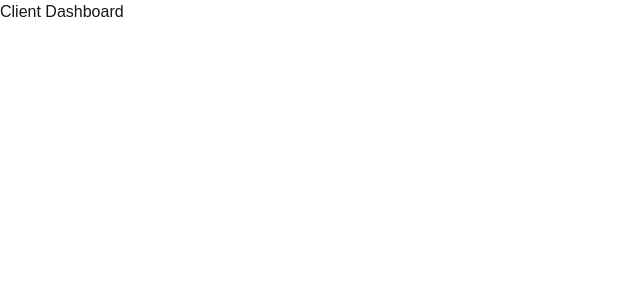
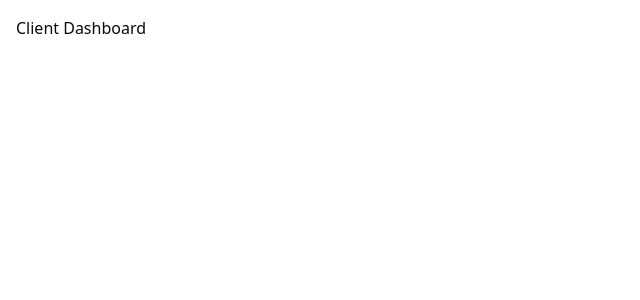
Before and after one commit to use-dev-trial/dev-trial, a Next.js app in the folder frontend/: page /dashboard in a window 1280 px wide. Shown: the top 300 px of the page, without its empty margins (0-640 px from the left). Built offline with nearby package versions, Linux system fonts and the light colour scheme.

Commit message:
Add shadcn

```diff
--- /dev/null
+++ b/frontend/src/app/(client)/create-challenge/page.tsx
@@ -0,0 +1,7 @@
+export default function CreateChallenge() {
+  return (
+    <div className="h-screen p-4">
+      <h1>Create Challenge</h1>
+    </div>
+  );
+}
--- a/frontend/src/app/(client)/dashboard/page.tsx
+++ b/frontend/src/app/(client)/dashboard/page.tsx
@@ -1,6 +1,6 @@
 export default function Dashboard() {
   return (
-    <div>
+    <div className="h-screen p-4">
       <h1>Client Dashboard</h1>
     </div>
   );
--- a/frontend/src/app/globals.css
+++ b/frontend/src/app/globals.css
@@ -1,26 +1,122 @@
 @import 'tailwindcss';
+@import 'tw-animate-css';
 
-:root {
-  --background: #ffffff;
-  --foreground: #171717;
-}
+@custom-variant dark (&:is(.dark *));
 
 @theme inline {
   --color-background: var(--background);
   --color-foreground: var(--foreground);
   --font-sans: var(--font-geist-sans);
   --font-mono: var(--font-geist-mono);
+  --color-sidebar-ring: var(--sidebar-ring);
+  --color-sidebar-border: var(--sidebar-border);
+  --color-sidebar-accent-foreground: var(--sidebar-accent-foreground);
+  --color-sidebar-accent: var(--sidebar-accent);
+  --color-sidebar-primary-foreground: var(--sidebar-primary-foreground);
+  --color-sidebar-primary: var(--sidebar-primary);
+  --color-sidebar-foreground: var(--sidebar-foreground);
+  --color-sidebar: var(--sidebar);
+  --color-chart-5: var(--chart-5);
+  --color-chart-4: var(--chart-4);
+  --color-chart-3: var(--chart-3);
+  --color-chart-2: var(--chart-2);
+  --color-chart-1: var(--chart-1);
+  --color-ring: var(--ring);
+  --color-input: var(--input);
+  --color-border: var(--border);
+  --color-destructive: var(--destructive);
+  --color-accent-foreground: var(--accent-foreground);
+  --color-accent: var(--accent);
+  --color-muted-foreground: var(--muted-foreground);
+  --color-muted: var(--muted);
+  --color-secondary-foreground: var(--secondary-foreground);
+  --color-secondary: var(--secondary);
+  --color-primary-foreground: var(--primary-foreground);
+  --color-primary: var(--primary);
+  --color-popover-foreground: var(--popover-foreground);
+  --color-popover: var(--popover);
+  --color-card-foreground: var(--card-foreground);
+  --color-card: var(--card);
+  --radius-sm: calc(var(--radius) - 4px);
+  --radius-md: calc(var(--radius) - 2px);
+  --radius-lg: var(--radius);
+  --radius-xl: calc(var(--radius) + 4px);
 }
 
-@media (prefers-color-scheme: dark) {
-  :root {
-    --background: #0a0a0a;
-    --foreground: #ededed;
+:root {
+  --radius: 0.625rem;
+  --background: oklch(1 0 0);
+  --foreground: oklch(0.145 0 0);
+  --card: oklch(1 0 0);
+  --card-foreground: oklch(0.145 0 0);
+  --popover: oklch(1 0 0);
+  --popover-foreground: oklch(0.145 0 0);
+  --primary: oklch(0.205 0 0);
+  --primary-foreground: oklch(0.985 0 0);
+  --secondary: oklch(0.97 0 0);
+  --secondary-foreground: oklch(0.205 0 0);
+  --muted: oklch(0.97 0 0);
+  --muted-foreground: oklch(0.556 0 0);
+  --accent: oklch(0.97 0 0);
+  --accent-foreground: oklch(0.205 0 0);
+  --destructive: oklch(0.577 0.245 27.325);
+  --border: oklch(0.922 0 0);
+  --input: oklch(0.922 0 0);
+  --ring: oklch(0.708 0 0);
+  --chart-1: oklch(0.646 0.222 41.116);
+  --chart-2: oklch(0.6 0.118 184.704);
+  --chart-3: oklch(0.398 0.07 227.392);
+  --chart-4: oklch(0.828 0.189 84.429);
+  --chart-5: oklch(0.769 0.188 70.08);
+  --sidebar: oklch(0.985 0 0);
+  --sidebar-foreground: oklch(0.145 0 0);
+  --sidebar-primary: oklch(0.205 0 0);
+  --sidebar-primary-foreground: oklch(0.985 0 0);
+  --sidebar-accent: oklch(0.97 0 0);
+  --sidebar-accent-foreground: oklch(0.205 0 0);
+  --sidebar-border: oklch(0.922 0 0);
+  --sidebar-ring: oklch(0.708 0 0);
+}
+
+.dark {
+  --background: oklch(0.145 0 0);
+  --foreground: oklch(0.985 0 0);
+  --card: oklch(0.205 0 0);
+  --card-foreground: oklch(0.985 0 0);
+  --popover: oklch(0.205 0 0);
+  --popover-foreground: oklch(0.985 0 0);
+  --primary: oklch(0.922 0 0);
+  --primary-foreground: oklch(0.205 0 0);
+  --secondary: oklch(0.269 0 0);
+  --secondary-foreground: oklch(0.985 0 0);
+  --muted: oklch(0.269 0 0);
+  --muted-foreground: oklch(0.708 0 0);
+  --accent: oklch(0.269 0 0);
+  --accent-foreground: oklch(0.985 0 0);
+  --destructive: oklch(0.704 0.191 22.216);
+  --border: oklch(1 0 0 / 10%);
+  --input: oklch(1 0 0 / 15%);
+  --ring: oklch(0.556 0 0);
+  --chart-1: oklch(0.488 0.243 264.376);
+  --chart-2: oklch(0.696 0.17 162.48);
+  --chart-3: oklch(0.769 0.188 70.08);
+  --chart-4: oklch(0.627 0.265 303.9);
+  --chart-5: oklch(0.645 0.246 16.439);
+  --sidebar: oklch(0.205 0 0);
+  --sidebar-foreground: oklch(0.985 0 0);
+  --sidebar-primary: oklch(0.488 0.243 264.376);
+  --sidebar-primary-foreground: oklch(0.985 0 0);
+  --sidebar-accent: oklch(0.269 0 0);
+  --sidebar-accent-foreground: oklch(0.985 0 0);
+  --sidebar-border: oklch(1 0 0 / 10%);
+  --sidebar-ring: oklch(0.556 0 0);
+}
+
+@layer base {
+  * {
+    @apply border-border outline-ring/50;
+  }
+  body {
+    @apply bg-background text-foreground;
   }
 }
-
-body {
-  background: var(--background);
-  color: var(--foreground);
-  font-family: Arial, Helvetica, sans-serif;
-}
--- /dev/null
+++ b/frontend/src/components/ui/button.tsx
@@ -0,0 +1,57 @@
+import * as React from 'react';
+
+import { Slot } from '@radix-ui/react-slot';
+import { type VariantProps, cva } from 'class-variance-authority';
+
+import { cn } from '@/lib/utils';
+
+const buttonVariants = cva(
+  "inline-flex items-center justify-center gap-2 whitespace-nowrap rounded-md text-sm font-medium transition-all disabled:pointer-events-none disabled:opacity-50 [&_svg]:pointer-events-none [&_svg:not([class*='size-'])]:size-4 shrink-0 [&_svg]:shrink-0 outline-none focus-visible:border-ring focus-visible:ring-ring/50 focus-visible:ring-[3px] aria-invalid:ring-destructive/20 dark:aria-invalid:ring-destructive/40 aria-invalid:border-destructive",
+  {
+    variants: {
+      variant: {
+        default: 'bg-primary text-primary-foreground shadow-xs hover:bg-primary/90',
+        destructive:
+          'bg-destructive text-white shadow-xs hover:bg-destructive/90 focus-visible:ring-destructive/20 dark:focus-visible:ring-destructive/40 dark:bg-destructive/60',
+        outline:
+          'border bg-background shadow-xs hover:bg-accent hover:text-accent-foreground dark:bg-input/30 dark:border-input dark:hover:bg-input/50',
+        secondary: 'bg-secondary text-secondary-foreground shadow-xs hover:bg-secondary/80',
+        ghost: 'hover:bg-accent hover:text-accent-foreground dark:hover:bg-accent/50',
+        link: 'text-primary underline-offset-4 hover:underline',
+      },
+      size: {
+        default: 'h-9 px-4 py-2 has-[>svg]:px-3',
+        sm: 'h-8 rounded-md gap-1.5 px-3 has-[>svg]:px-2.5',
+        lg: 'h-10 rounded-md px-6 has-[>svg]:px-4',
+        icon: 'size-9',
+      },
+    },
+    defaultVariants: {
+      variant: 'default',
+      size: 'default',
+    },
+  },
+);
+
+function Button({
+  className,
+  variant,
+  size,
+  asChild = false,
+  ...props
+}: React.ComponentProps<'button'> &
+  VariantProps<typeof buttonVariants> & {
+    asChild?: boolean;
+  }) {
+  const Comp = asChild ? Slot : 'button';
+
+  return (
+    <Comp
+      data-slot="button"
+      className={cn(buttonVariants({ variant, size, className }))}
+      {...props}
+    />
+  );
+}
+
+export { Button, buttonVariants };
--- /dev/null
+++ b/frontend/src/lib/utils.ts
@@ -0,0 +1,6 @@
+import { type ClassValue, clsx } from 'clsx';
+import { twMerge } from 'tailwind-merge';
+
+export function cn(...inputs: ClassValue[]) {
+  return twMerge(clsx(inputs));
+}
```
Also changed, not shown: frontend/package.json (+7 -1 lines), frontend/components.json (added), 1 other file (tests, documents, lock files or other folders).
